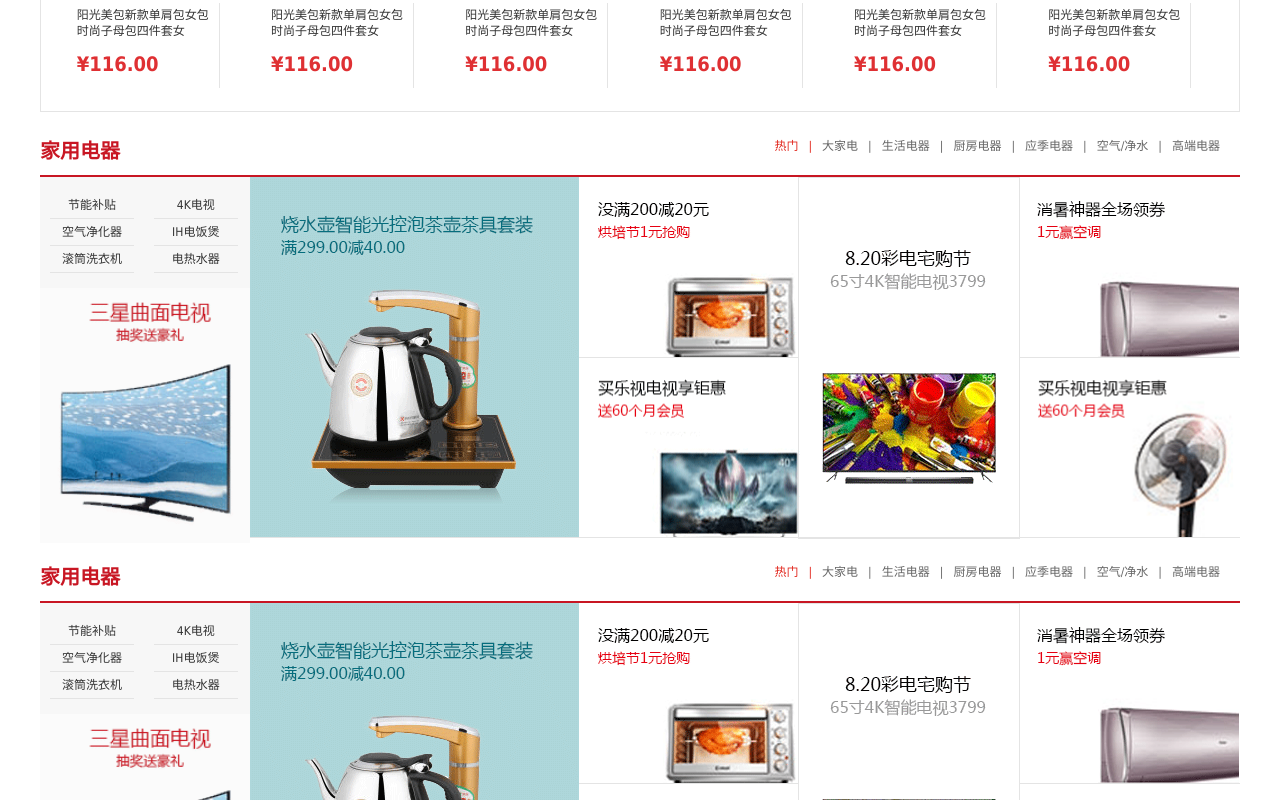
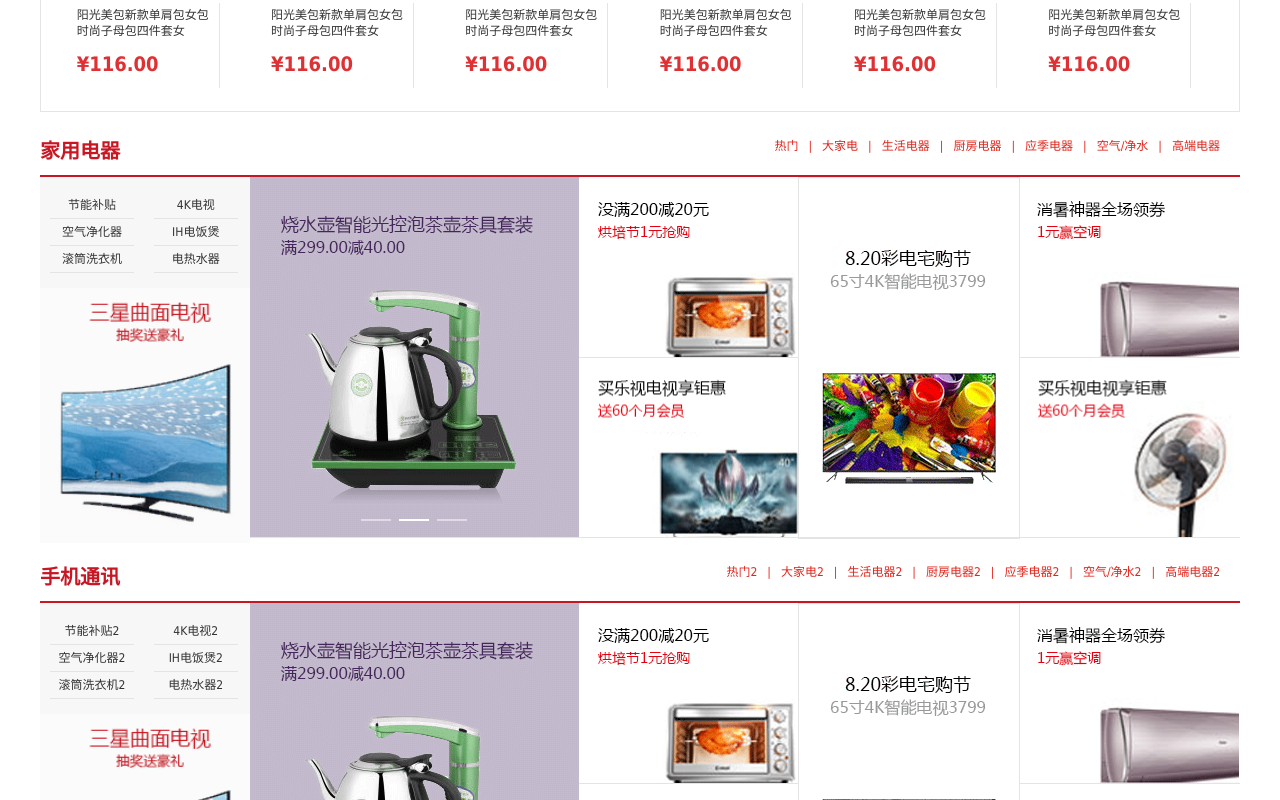
Before and after one commit to Lo-yd/SPH, a Vue app: page /register#/home in a window 1280 px wide. Shown: the part 1460-2260 px from the top of the page. Built offline with nearby package versions, Linux system fonts and the light colour scheme; no server answers.

Commit message:
update: Floor

```diff
--- a/src/api/index.js
+++ b/src/api/index.js
@@ -14,4 +14,9 @@ export const getCategoryList = () => {
 //     method: 'get'
 //   })
 // }
+
+//获取轮播图数据
 export const reqGetBannerList = () => mockService.get('/banner')
+
+//获取floor数据
+export const reqGetFloorList = () => mockService.get('/floor')
--- a/src/store/home/index.js
+++ b/src/store/home/index.js
@@ -1,4 +1,4 @@
-import {getCategoryList,reqGetBannerList} from "@/api"
+import {getCategoryList,reqGetBannerList, reqGetFloorList} from "@/api"
 
 
 const actions = {
@@ -13,22 +13,33 @@ const actions = {
   async getBannerList({commit}){
     const res = await reqGetBannerList();
     if (res.code === 200) {
-      commit('REQGETBANNERLIST',res.data)
+      commit('GETBANNERLIST',res.data)
     }
 
+  },
+  //获取floor数据
+  async getFloorList ({commit}) {
+    let res = await reqGetFloorList();
+    if (res.code === 200) {
+      commit('GETFOOLRLIST',res.data);
+    }
   }
 }
 const mutations = {
   GETCATEGORYLIST(state, value){
     state.categroyList = value.slice(0,16)
   },
-  REQGETBANNERLIST(state, bannerList){
+  GETBANNERLIST(state, bannerList){
     state.bannerList = bannerList;
+  },
+  GETFOOLRLIST(state, floorList){
+    state.floorList = floorList;
   }
 }
 const state = {
   categroyList: [],
   bannerList: [],
+  floorList: []
 }
 const getters = {}
 export default {actions,mutations,state,getters}
--- a/src/views/Home/Floor/index.vue
+++ b/src/views/Home/Floor/index.vue
@@ -2,29 +2,11 @@
   <div class="floor">
     <div class="py-container">
       <div class="title clearfix">
-        <h3 class="fl">家用电器</h3>
+        <h3 class="fl">{{list.name}}</h3>
         <div class="fr">
           <ul class="nav-tabs clearfix">
-            <li class="active">
-              <a href="#tab1" data-toggle="tab">热门</a>
-            </li>
-            <li>
-              <a href="#tab2" data-toggle="tab">大家电</a>
-            </li>
-            <li>
-              <a href="#tab3" data-toggle="tab">生活电器</a>
-            </li>
-            <li>
-              <a href="#tab4" data-toggle="tab">厨房电器</a>
-            </li>
-            <li>
-              <a href="#tab5" data-toggle="tab">应季电器</a>
-            </li>
-            <li>
-              <a href="#tab6" data-toggle="tab">空气/净水</a>
-            </li>
-            <li>
-              <a href="#tab7" data-toggle="tab">高端电器</a>
+            <li class="active" v-for="(nav, index) in list.navList" :key="index">
+              <a :href="nav.url" data-toggle="tab">{{nav.text}}</a>
             </li>
           </ul>
         </div>
@@ -34,55 +16,39 @@
           <div class="floor-1">
             <div class="blockgary">
               <ul class="jd-list">
-                <li>节能补贴</li>
-                <li>4K电视</li>
-                <li>空气净化器</li>
-                <li>IH电饭煲</li>
-                <li>滚筒洗衣机</li>
-                <li>电热水器</li>
+                <li v-for="(keyword, index) in list.keywords" :key="index">{{keyword}}</li>
               </ul>
-              <img src="./images/floor-1-1.png" />
+              <img :src="list.imgUrl" />
             </div>
             <div class="floorBanner">
-              <div class="swiper-container" id="floor1Swiper">
-                <div class="swiper-wrapper">
+              <!--banner轮播-->
+              <el-carousel class="swiper-container" id="floor1Swiper" trigger="click" height="360px">
+                <el-carousel-item class="swiper-wrapper" v-for="carousel in list.carouselList" :key="carousel.id">
                   <div class="swiper-slide">
-                    <img src="./images/floor-1-b01.png">
+                    <img :src="carousel.imgUrl" />
                   </div>
-                  <!-- <div class="swiper-slide">
-                    <img src="./images/floor-1-b02.png">
-                  </div>
-                  <div class="swiper-slide">
-                    <img src="./images/floor-1-b03.png">
-                  </div> -->
-                </div>
-                <!-- 如果需要分页器 -->
-                <div class="swiper-pagination"></div>
-
-                <!-- 如果需要导航按钮 -->
-                <div class="swiper-button-prev"></div>
-                <div class="swiper-button-next"></div>
-              </div>
+                </el-carousel-item>
+              </el-carousel>
             </div>
             <div class="split">
               <span class="floor-x-line"></span>
               <div class="floor-conver-pit">
-                <img src="./images/floor-1-2.png" />
+                <img :src="list.recommendList[0]" />
               </div>
               <div class="floor-conver-pit">
-                <img src="./images/floor-1-3.png" />
+                <img :src="list.recommendList[1]" />
               </div>
             </div>
             <div class="split center">
-              <img src="./images/floor-1-4.png" />
+              <img :src="list.bigImg" />
             </div>
             <div class="split">
               <span class="floor-x-line"></span>
               <div class="floor-conver-pit">
-                <img src="./images/floor-1-5.png" />
+                <img :src="list.recommendList[2]" />
               </div>
               <div class="floor-conver-pit">
-                <img src="./images/floor-1-6.png" />
+                <img :src="list.recommendList[3]" />
               </div>
             </div>
           </div>
@@ -94,7 +60,8 @@
 
 <script>
   export default {
-    name: "Floor"
+    name: "Floor",
+    props: ["list"]
   }
 </script>
 
--- a/src/views/Home/index.vue
+++ b/src/views/Home/index.vue
@@ -5,8 +5,7 @@
     <Recommend />
     <Rank />
     <Like />
-    <Floor />
-    <Floor />
+    <Floor v-for="floor in floorList" :key="floor.id" :list="floor" />
     <Brand />
   </div>
 </template>
@@ -19,6 +18,10 @@
   import Floor from '@/views/Home/Floor'
   import Brand from '@/views/Home/Brand'
 
+  import {
+    mapState
+  } from 'vuex'
+
   export default {
     name: 'Home',
     components: {
@@ -28,6 +31,13 @@
       Like,
       Floor,
       Brand
+    },
+    // 发请求拿数据
+    mounted() {
+      this.$store.dispatch('getFloorList');
+    },
+    computed: {
+      ...mapState({floorList:state=>state.home.floorList})
     }
 
   }
```
